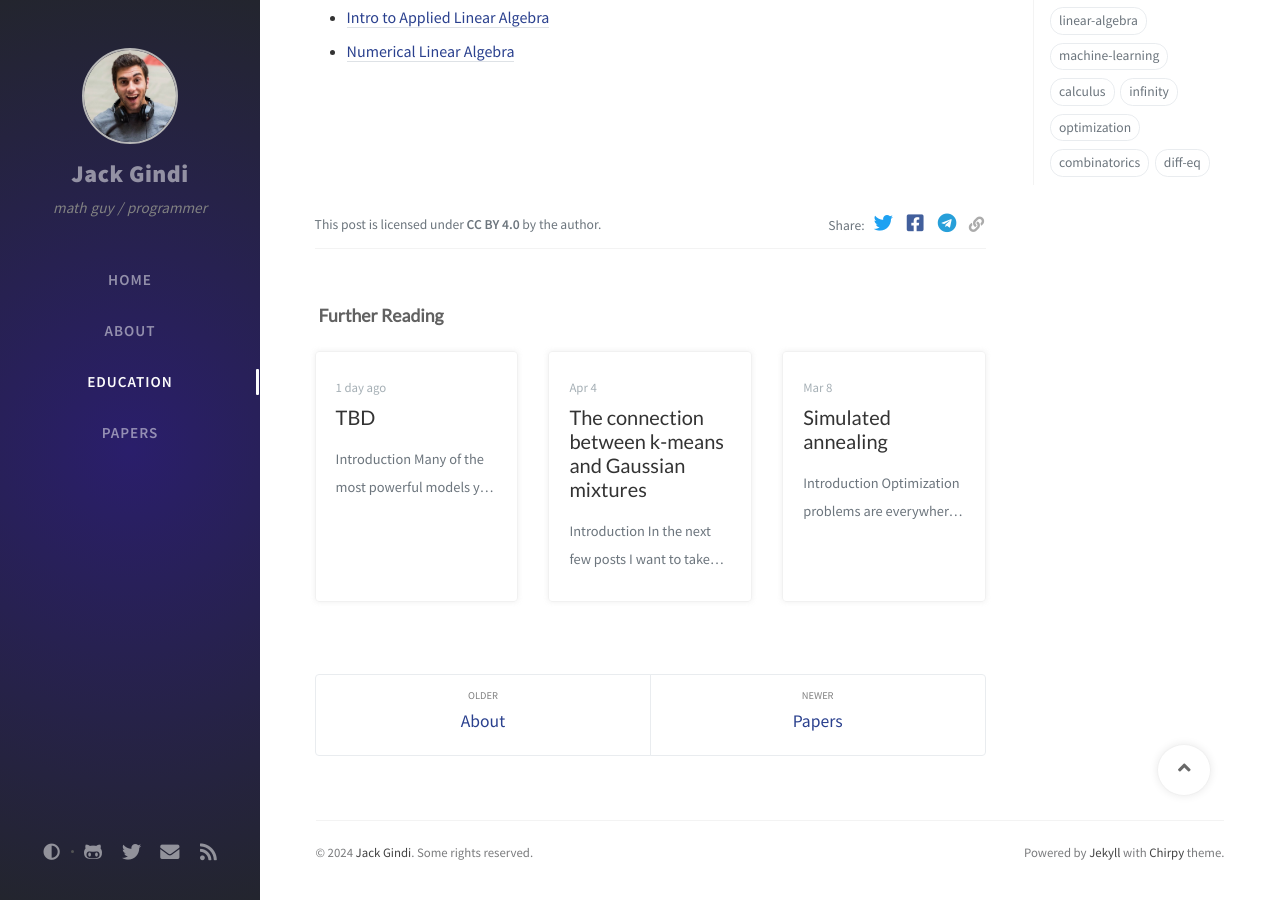
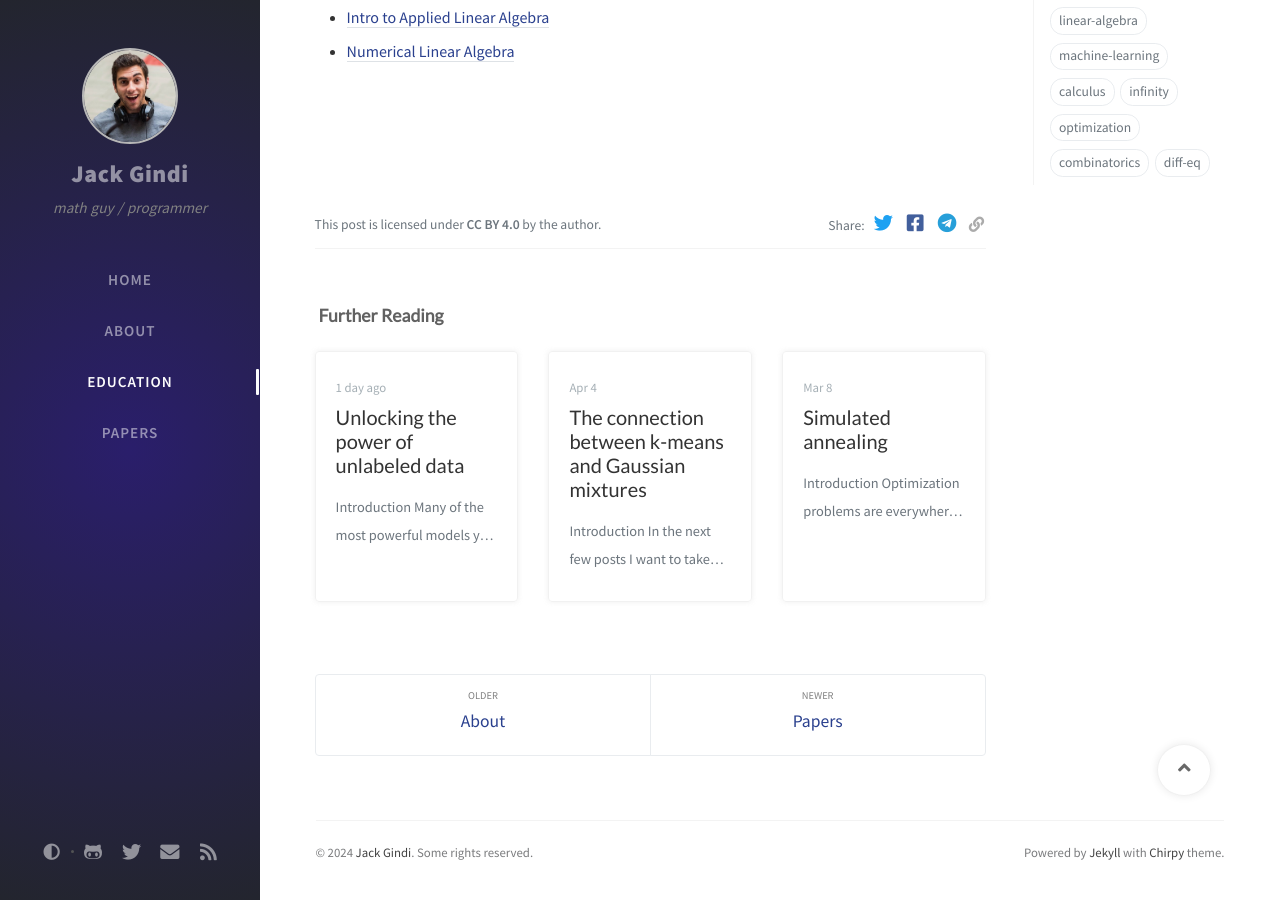
Before and after one commit to gindij/personal_website, a Jekyll site: the page built from _tabs/education.md, in a window 1280 px wide and 900 px high, scrolled down 800 px. Built offline with Jekyll 4.4.1, drawn with Linux system fonts in a browser that asks for light colours; nearby versions of some CDN libraries; comment, search, counter and statistics services are not loaded.

Commit message:
self-supervision: added title

```diff
--- a/_posts/2024-07-17-self-supervision.md
+++ b/_posts/2024-07-17-self-supervision.md
@@ -1,5 +1,5 @@
 ---
-title: TBD
+title: Unlocking the power of unlabeled data
 date: 2024-07-17
 tags: [machine-learning]     # TAG names should always be lowercase
 use_math: true
```
